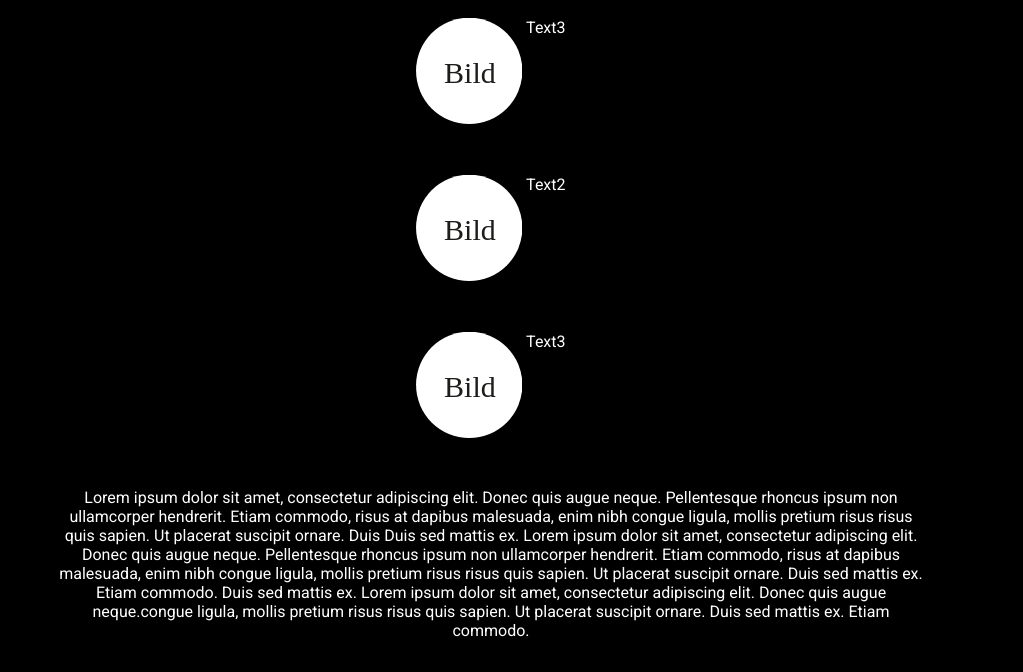
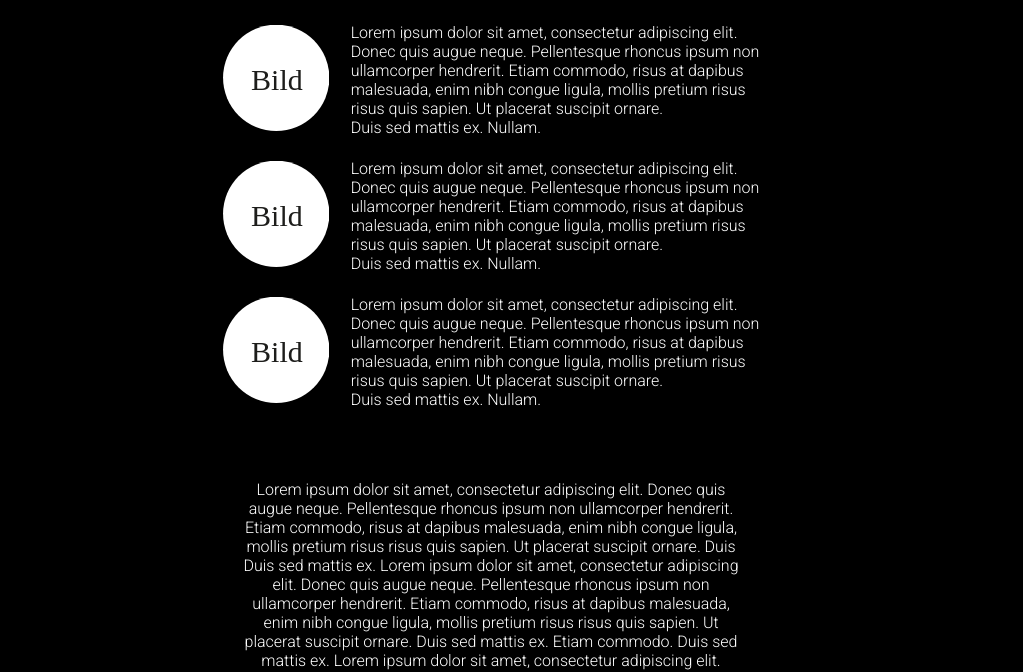
Before and after one commit to Beuteltier/WEB-v3.0, a plain HTML site: page ueber-uns.html in a window 1280 px wide. Shown: the part 258-930 px from the top of the page, without its empty margins (149-1172 px from the left). Drawn offline with Linux system fonts and the light colour scheme.

Commit message:
update über uns
basic structure... :+1:

```diff
--- a/css/main.css
+++ b/css/main.css
@@ -4,22 +4,18 @@ body {
     font-family: 'Roboto', sans-serif;
     text-align: center;
 }
-
 ::-webkit-scrollbar {
     display: none;
 }
-
 a {
     text-decoration: none;
     color: white;
 }
-
 .nav {
     list-style-type: none;
     overflow: hidden;
     display: table;
-    margin:0 auto;
-
+    margin: 0 auto;
     font-size: 25pt;
     font-weight: 200;
 }
@@ -33,58 +29,54 @@ a {
     padding: 14px 16px;
     text-decoration: none;
 }
-
 .active {
-
     border-style: solid;
-    border-top:    1px solid  #ffffff;
+    border-top: 1px solid #ffffff;
     border-bottom: 1px solid #ffffff;
     border-left: 0px solid;
     border-right: 0px solid;
 }
-
 .nav-hr {
     margin-top: 20px;
     margin-bottom: 20px;
 }
-
 .header-img {
     padding-bottom: 20px;
 }
-
-
 .box {
     font-size: 26pt;
     font-weight: 300;
     padding: 10px;
-
     margin: auto;
     width: 30%;
-
     border-style: solid;
     box-sizing: border-box;
-  border: 1px solid  #ffffff;
+    border: 1px solid #ffffff;
     border-radius: 10px;
-
-
 }
-
 .text {
     color: white;
 }
-
 .text-b {
-  margin-left: 200px;
-  margin-right: 200px;
+    margin-left: 30%;
+    margin-right: 30%;
     margin-bottom: 50px;
     margin-top: 50px;
+    font-weight: 300;
+}
+.tb-text {
+    font-weight: 300;
 }
 
-.error {
+.sponsor {
     font-size: 54pt;
     font-weight: 200;
 }
 
+.error {
+    font-size: 25pt;
+    font-weight: 200;
+}
 .error-d {
     font-size: 35pt;
     font-weight: 300;
--- a/ueber-uns.html
+++ b/ueber-uns.html
@@ -32,35 +32,52 @@
     <a href="/"><img class="header-img" src="/pic/logo.svg" alt="Beuteltier-Logo" /></a>
     <br>
 
-    <p >
-        <img src="/pic/bild.svg" alt="Bild Person1" align="top" /> Text3
-    </p>
-    <br>
-    <p>
-        <img src="/pic/bild.svg" alt="Bild Person2" align="top" /> Text2
-    </p>
-    <br>
-    <p>
-        <img src="/pic/bild.svg" alt="Bild Person3" align="top" /> Text3
-    </p>
+
+    <table align="center" style="border-spacing:20px;">
+        <tr>
+            <th><img src="/pic/bild.svg" alt="Bild Person3" /></th>
+            <th align="left" class="tb-text">Lorem ipsum dolor sit amet, consectetur adipiscing elit.
+                <br> Donec quis augue neque. Pellentesque rhoncus ipsum non
+                <br> ullamcorper hendrerit. Etiam commodo, risus at dapibus
+                <br> malesuada, enim nibh congue ligula, mollis pretium risus
+                <br>risus quis sapien. Ut placerat suscipit ornare.
+                <br>Duis sed mattis ex. Nullam.</th>
+        </tr>
+        <tr>
+            <th><img src="/pic/bild.svg" alt="Bild Person3" /></th>
+            <th align="left" class="tb-text">Lorem ipsum dolor sit amet, consectetur adipiscing elit.
+                <br> Donec quis augue neque. Pellentesque rhoncus ipsum non
+                <br> ullamcorper hendrerit. Etiam commodo, risus at dapibus
+                <br> malesuada, enim nibh congue ligula, mollis pretium risus
+                <br>risus quis sapien. Ut placerat suscipit ornare.
+                <br>Duis sed mattis ex. Nullam.</th>
+        </tr>
+        <th><img src="/pic/bild.svg" alt="Bild Person3" /></th>
+        <th align="left" class="tb-text">Lorem ipsum dolor sit amet, consectetur adipiscing elit.
+            <br> Donec quis augue neque. Pellentesque rhoncus ipsum non
+            <br> ullamcorper hendrerit. Etiam commodo, risus at dapibus
+            <br> malesuada, enim nibh congue ligula, mollis pretium risus
+            <br>risus quis sapien. Ut placerat suscipit ornare.
+            <br>Duis sed mattis ex. Nullam.</th>
+        </tr>
+    </table>
 
     <p class="text-b">
-      Lorem ipsum dolor sit amet, consectetur adipiscing elit.
-      Donec quis augue neque. Pellentesque rhoncus ipsum non ullamcorper hendrerit. Etiam commodo, risus at dapibus malesuada, enim nibh congue ligula, mollis pretium risus risus quis sapien. Ut placerat suscipit ornare. Duis
-      Duis sed mattis ex. Lorem ipsum dolor sit amet, consectetur adipiscing elit. Donec quis augue neque. Pellentesque rhoncus ipsum non ullamcorper hendrerit. Etiam commodo, risus at dapibus malesuada, enim nibh congue ligula, mollis pretium risus risus quis sapien. Ut placerat suscipit ornare. Duis sed mattis ex. Etiam commodo.
-      Duis sed mattis ex. Lorem ipsum dolor sit amet, consectetur adipiscing elit. Donec quis augue neque.congue ligula, mollis pretium risus risus quis sapien. Ut placerat suscipit ornare. Duis sed mattis ex. Etiam commodo.
+        Lorem ipsum dolor sit amet, consectetur adipiscing elit. Donec quis augue neque. Pellentesque rhoncus ipsum non ullamcorper hendrerit. Etiam commodo, risus at dapibus malesuada, enim nibh congue ligula, mollis pretium risus risus quis sapien. Ut placerat
+        suscipit ornare. Duis Duis sed mattis ex. Lorem ipsum dolor sit amet, consectetur adipiscing elit. Donec quis augue neque. Pellentesque rhoncus ipsum non ullamcorper hendrerit. Etiam commodo, risus at dapibus malesuada, enim nibh congue ligula,
+        mollis pretium risus risus quis sapien. Ut placerat suscipit ornare. Duis sed mattis ex. Etiam commodo. Duis sed mattis ex. Lorem ipsum dolor sit amet, consectetur adipiscing elit. Donec quis augue neque.congue ligula, mollis pretium risus risus
+        quis sapien. Ut placerat suscipit ornare. Duis sed mattis ex. Etiam commodo.
     </p>
 
     <img src="/pic/team.svg" alt="Team Foto" />
 
     <hr class="nav-hr">
-    <h1>Sponsored by</h1>
+    <h1 class="sponsor">Sponsored by</h1>
 
     <img src="/pic/druck-logo.svg" alt="" />
     <p class="text-b">
-      Lorem ipsum dolor sit amet, consectetur adipiscing elit.
-      Donec quis augue neque. Pellentesque rhoncus ipsum non ullamcorper hendrerit. Etiam commodo, risus at dapibus malesuada, enim nibh congue ligula, mollis pretium risus risus quis sapien. Ut placerat suscipit ornare. Duis
-      Duis sed mattis ex. Lorem ipsum dolor sit amet, consectetur adipiscing elit.
+        Lorem ipsum dolor sit amet, consectetur adipiscing elit. Donec quis augue neque. Pellentesque rhoncus ipsum non ullamcorper hendrerit. Etiam commodo, risus at dapibus malesuada, enim nibh congue ligula, mollis pretium risus risus quis sapien. Ut placerat
+        suscipit ornare. Duis Duis sed mattis ex. Lorem ipsum dolor sit amet, consectetur adipiscing elit.
     </p>
 
     <hr class="nav-hr">
```
Lines whose indentation alone changed are shown as unchanged.
